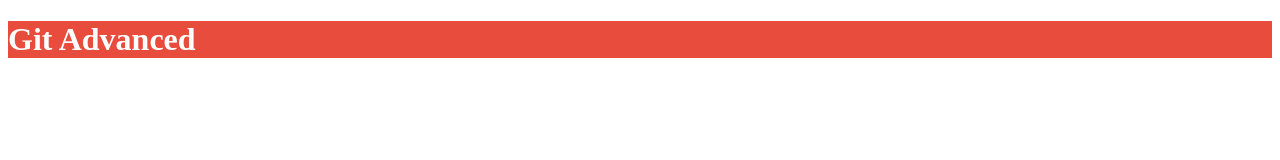
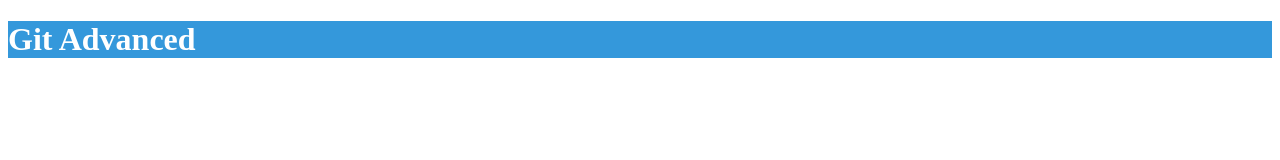
Before and after one commit to impactbyte-fang/git-advanced, a website: page index.html in a window 1280 px wide. Drawn offline with Linux system fonts and the light colour scheme.

Commit message:
Change background from red to blue

```diff
--- a/index.html
+++ b/index.html
@@ -11,7 +11,7 @@
 </head>
 
 <body>
-  <div class="background red">
+  <div class="background blue">
     <h1 class="title">
       Git Advanced
     </h1>
```
